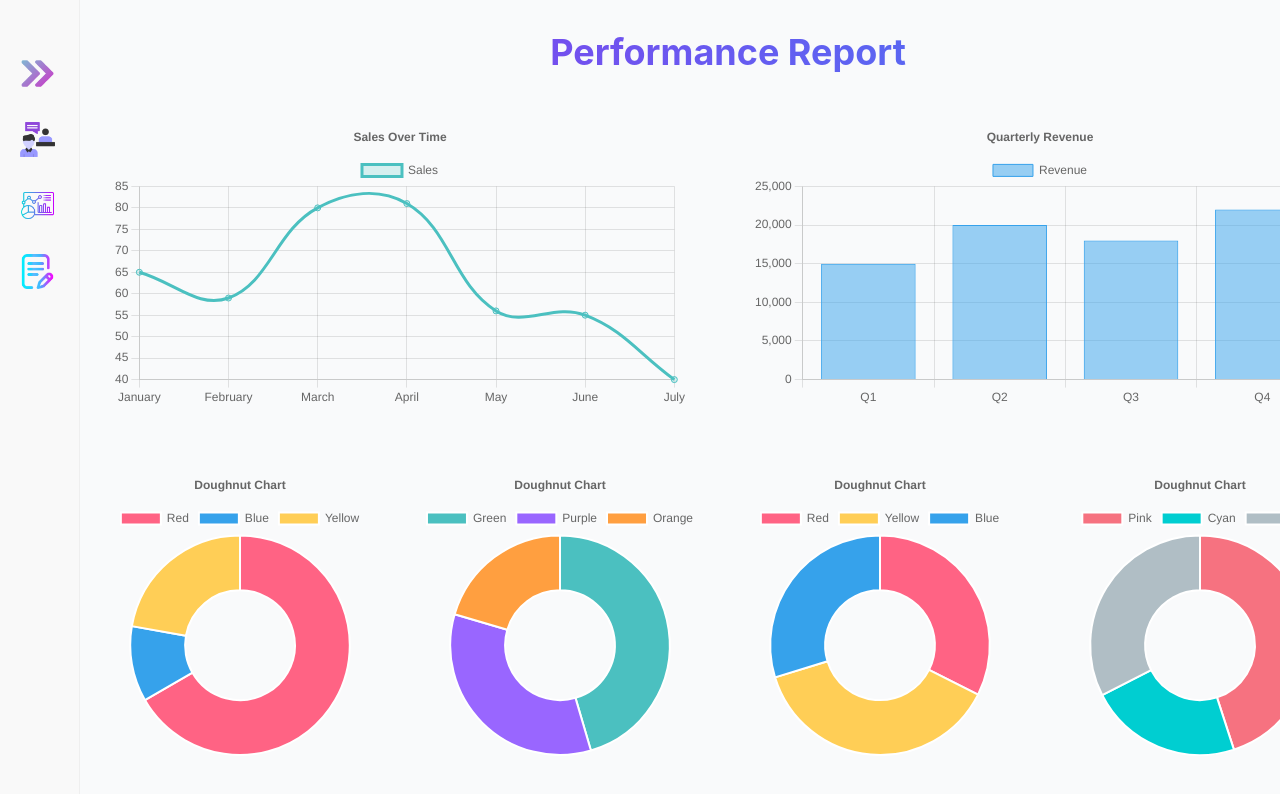
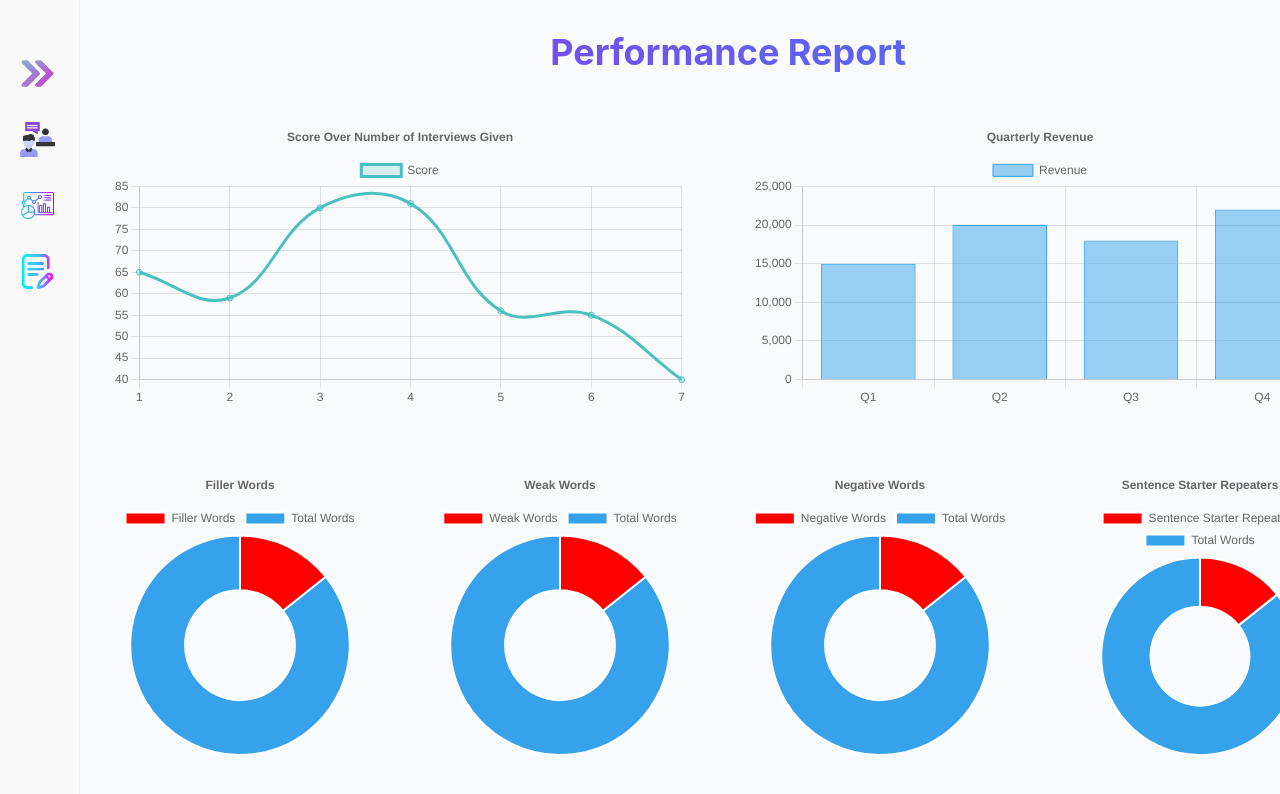
Before and after one commit to Yash-Gajewar/AceGrad, a React (Create React App) app: page /dashboard in a window 1280 px wide. Shown: the top 794 px of the page. Built offline with nearby package versions, Linux system fonts and the light colour scheme.

Commit message:
dashboard page added

```diff
--- a/src/pages/Dashboard/Dashboard.jsx
+++ b/src/pages/Dashboard/Dashboard.jsx
@@ -21,10 +21,10 @@ const Dashboard = () => {
 
   // Data for the Line Chart
   const lineChartData = {
-    labels: ['January', 'February', 'March', 'April', 'May', 'June', 'July'],
+    labels: ['1', '2', '3', '4', '5', '6', '7'],
     datasets: [
       {
-        label: 'Sales',
+        label: 'Score',
         data: [65, 59, 80, 81, 56, 55, 40],
         borderColor: 'rgba(75, 192, 192, 1)',
         backgroundColor: 'rgba(75, 192, 192, 0.2)',
@@ -41,7 +41,7 @@ const Dashboard = () => {
       },
       title: {
         display: true,
-        text: 'Sales Over Time',
+        text: 'Score Over Number of Interviews Given',
       },
     },
   };
@@ -80,54 +80,54 @@ const Dashboard = () => {
 
   // Data for the Doughnut Charts
   const doughnutChartData1 = {
-    labels: ['Red', 'Blue', 'Yellow'],
+    labels: ['Filler Words', 'Total Words'],
     datasets: [
       {
         label: 'Dataset 1',
-        data: [300, 50, 100],
-        backgroundColor: ['#FF6384', '#36A2EB', '#FFCE56'],
-        hoverBackgroundColor: ['#FF6384', '#36A2EB', '#FFCE56'],
+        data: [50, 300],
+        backgroundColor: ['#FF0000', '#36A2EB'],
+        hoverBackgroundColor: ['#FF0000', '#36A2EB']
       },
     ],
   };
 
   const doughnutChartData2 = {
-    labels: ['Green', 'Purple', 'Orange'],
+    labels: ['Weak Words', 'Total Words'],
     datasets: [
       {
-        label: 'Dataset 2',
-        data: [200, 150, 90],
-        backgroundColor: ['#4BC0C0', '#9966FF', '#FF9F40'],
-        hoverBackgroundColor: ['#4BC0C0', '#9966FF', '#FF9F40'],
+        label: 'Dataset 1',
+        data: [50, 300],
+        backgroundColor: ['#FF0000', '#36A2EB'],
+        hoverBackgroundColor: ['#FF0000', '#36A2EB']
       },
     ],
   };
 
   const doughnutChartData3 = {
-    labels: ['Red', 'Yellow', 'Blue'],
+    labels: ['Negative Words', 'Total Words'],
     datasets: [
       {
-        label: 'Dataset 3',
-        data: [120, 140, 110],
-        backgroundColor: ['#FF6384', '#FFCE56', '#36A2EB'],
-        hoverBackgroundColor: ['#FF6384', '#FFCE56', '#36A2EB'],
+        label: 'Dataset 1',
+        data: [50, 300],
+        backgroundColor: ['#FF0000', '#36A2EB'],
+        hoverBackgroundColor: ['#FF0000', '#36A2EB']
       },
     ],
   };
 
   const doughnutChartData4 = {
-    labels: ['Pink', 'Cyan', 'Gray'],
+    labels: ['Sentence Starter Repeaters', 'Total Words'],
     datasets: [
       {
-        label: 'Dataset 4',
-        data: [180, 90, 130],
-        backgroundColor: ['#F67280', '#00CED1', '#B0BEC5'],
-        hoverBackgroundColor: ['#F67280', '#00CED1', '#B0BEC5'],
+        label: 'Dataset 1',
+        data: [50, 300],
+        backgroundColor: ['#FF0000', '#36A2EB'],
+        hoverBackgroundColor: ['#FF0000', '#36A2EB']
       },
     ],
   };
 
-  const doughnutChartOptions = {
+  const doughnutChartOptions1 = {
     responsive: true,
     plugins: {
       legend: {
@@ -135,7 +135,55 @@ const Dashboard = () => {
       },
       title: {
         display: true,
-        text: 'Doughnut Chart',
+        text: 'Filler Words',
+      },
+
+    },
+
+  };
+
+
+  const doughnutChartOptions2 = {
+    responsive: true,
+    plugins: {
+      legend: {
+        position: 'top',
+      },
+      title: {
+        display: true,
+        text: 'Weak Words',
+      },
+
+    },
+
+  };
+
+
+  const doughnutChartOptions3 = {
+    responsive: true,
+    plugins: {
+      legend: {
+        position: 'top',
+      },
+      title: {
+        display: true,
+        text: 'Negative Words',
+      },
+
+    },
+
+  };
+
+
+  const doughnutChartOptions4 = {
+    responsive: true,
+    plugins: {
+      legend: {
+        position: 'top',
+      },
+      title: {
+        display: true,
+        text: 'Sentence Starter Repeaters',
       },
 
     },
@@ -163,22 +211,22 @@ const Dashboard = () => {
 
             <div className='p-4 dashboardDoughnutChart1 w-80 h-80 flex justify-center items-center'>
                 {/* Insert Doughnut Chart 1 */}
-                <Doughnut data={doughnutChartData1} options={doughnutChartOptions} />
+                <Doughnut data={doughnutChartData1} options={doughnutChartOptions1} />
             </div>
 
             <div className='p-4 dashboardDoughnutChart2 w-80 h-80 flex justify-center items-center'>
                 {/* Insert Doughnut Chart 2 */}
-                <Doughnut data={doughnutChartData2} options={doughnutChartOptions} />
+                <Doughnut data={doughnutChartData2} options={doughnutChartOptions2} />
             </div>
 
             <div className='p-4 dashboardDoughnutChart3 w-80 h-80 flex justify-center items-center'>
                 {/* Insert Doughnut Chart 3 */}
-                <Doughnut data={doughnutChartData3} options={doughnutChartOptions} />
+                <Doughnut data={doughnutChartData3} options={doughnutChartOptions3} />
             </div>
 
             <div className='p-4 dashboardDoughnutChart4 w-80 h-80 flex justify-center items-center'>
                 {/* Insert Doughnut Chart 4 */}
-                <Doughnut data={doughnutChartData4} options={doughnutChartOptions} />
+                <Doughnut data={doughnutChartData4} options={doughnutChartOptions4} />
             </div>
 
         </div>
```
